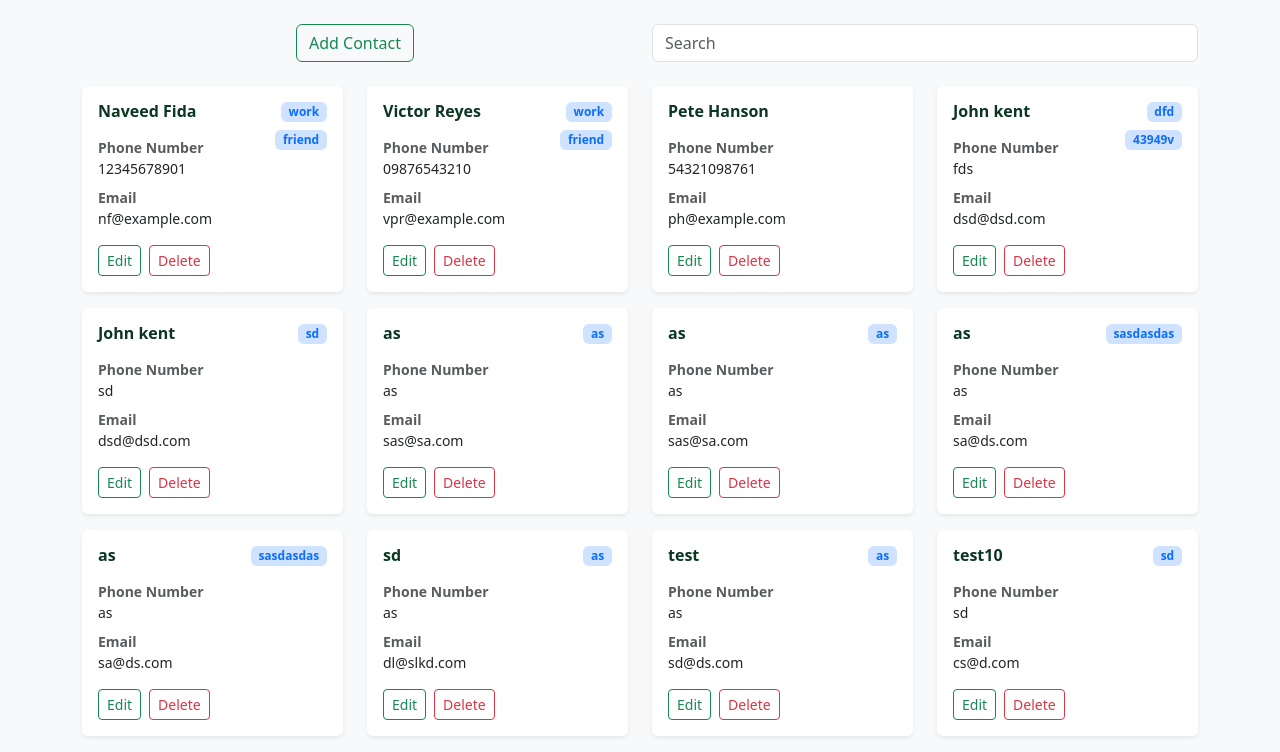
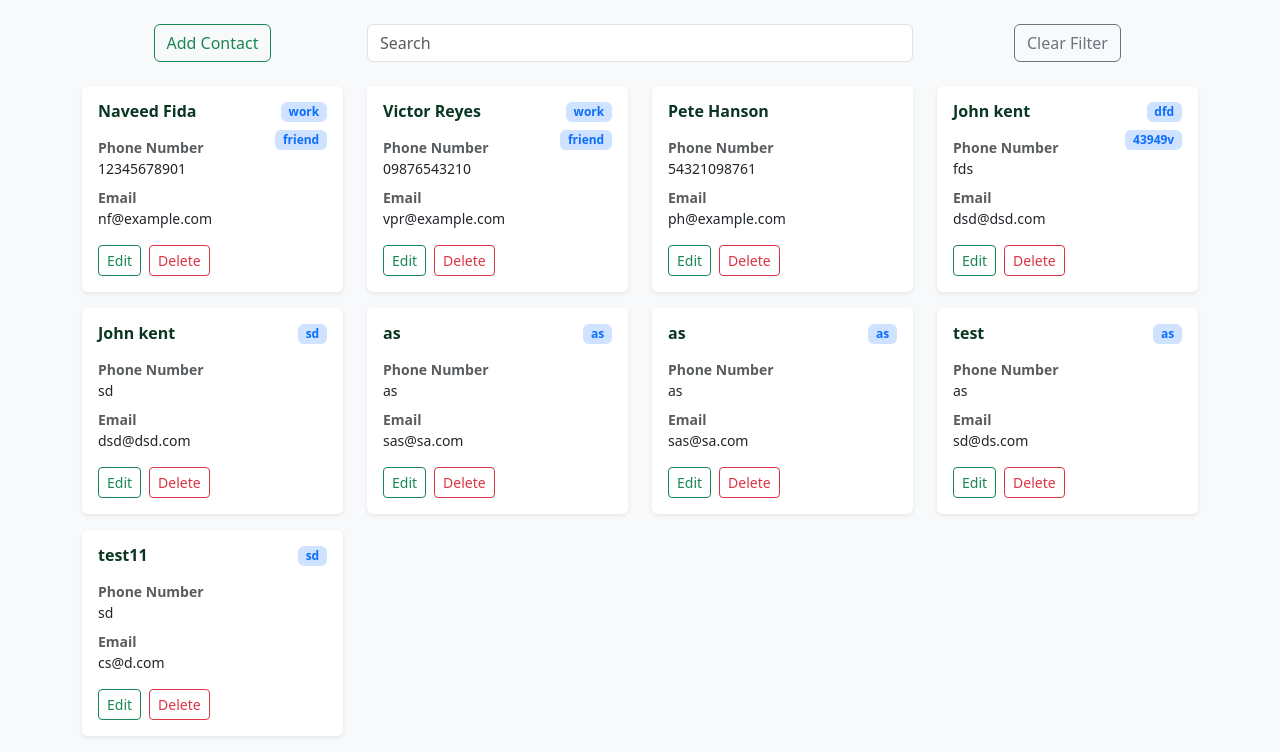
Before and after one commit to flash-ost/launch-school, a Node server app: page / in a window 1280 px wide. Shown: the part 193-945 px from the top of the page. Run offline with Node 20, Linux system fonts and the light colour scheme; some libraries are stand-ins or nearby versions.

Commit message:
LSbot feedback changes

```diff
--- a/js239/contact_manager_node/data/contacts.json
+++ b/js239/contact_manager_node/data/contacts.json
@@ -49,27 +49,6 @@
     "id": 7
   },
   {
-    "full_name": "as",
-    "phone_number": "as",
-    "email": "sa@ds.com",
-    "tags": "sasdasdas",
-    "id": 8
-  },
-  {
-    "full_name": "as",
-    "phone_number": "as",
-    "email": "sa@ds.com",
-    "tags": "sasdasdas",
-    "id": 9
-  },
-  {
-    "full_name": "sd",
-    "phone_number": "as",
-    "email": "dl@slkd.com",
-    "tags": "as",
-    "id": 10
-  },
-  {
     "full_name": "test",
     "phone_number": "as",
     "email": "sd@ds.com",
@@ -77,7 +56,7 @@
     "id": 11
   },
   {
-    "full_name": "test10",
+    "full_name": "test11",
     "phone_number": "sd",
     "email": "cs@d.com",
     "tags": "sd",
--- a/js239/contact_manager_node/public/javascripts/app.js
+++ b/js239/contact_manager_node/public/javascripts/app.js
@@ -43,6 +43,21 @@ async function renderHome() {
       }).map(card => card.classList.add('d-none'));
     }
   })
+
+  cardsContainer.addEventListener('click', event => {
+  if (event.target.href && event.target.href.includes('#contacts/delete/')) {
+    if (confirm('Do you want to delete this contact?')) deleteContact(event.target);
+  }
+
+  const clearButton = document.getElementById('clear-filter');
+  clearButton.addEventListener('click', event => {
+    const input = searchField.value.trim().toLowerCase();
+
+    cards.forEach(card => {
+      card.classList.toggle('d-none', !nameMatches(card, input));
+    });
+  });
+});
 }
 
 async function renderContactForm() {
@@ -106,6 +121,8 @@ async function saveContact(form) {
     if (!response.ok) {
       throw Error('Could not save contact');
     }
+
+    alert('Contact saved successfully!');
   } catch (error) {
     alert(error.message);
   } finally {
@@ -124,9 +141,12 @@ async function deleteContact(target) {
       },
       body: data,
     });
+
     if (!response.ok) {
       throw Error('Could not delete contact');
     }
+
+    alert('Contact deleted successfully!');
   } catch (error) {
     alert(error.message);
   } finally {
@@ -146,6 +166,10 @@ function tagMatches(card, tag) {
     .includes(tag);
 }
 
+function clearFilter() {
+
+}
+
 // Listen for navigation
 window.addEventListener('hashchange', renderPage);
 
@@ -156,9 +180,3 @@ document.addEventListener('submit', event => {
   event.preventDefault();
   saveContact(event.target);
 });
-
-document.addEventListener('click', event => {
-  if (event.target.href && event.target.href.includes('#contacts/delete/')) {
-    deleteContact(event.target);
-  }
-});
--- a/js239/contact_manager_node/public/templates/home.handlebars
+++ b/js239/contact_manager_node/public/templates/home.handlebars
@@ -1,11 +1,32 @@
 <div class="view">
-  <div class="row well mb-4">
+  {{!-- <div class="row well mb-4">
     <div class="text-center col-sm-6">
       <a href="#contacts/new" class="btn btn-outline-success">Add Contact</a>
     </div>
 
     <div class="text-center col-sm-6">
       <input id="search" type="text" class="form-control contact-name-search" placeholder="Search">
+    </div>
+  </div> --}}
+
+  <div class="row well mb-4 align-items-center">
+    <div class="col-sm-3 text-center">
+      <a href="#contacts/new" class="btn btn-outline-success">
+        Add Contact
+      </a>
+    </div>
+
+    <div class="col-sm-6">
+      <input id="search" type="text"
+            class="form-control contact-name-search"
+            placeholder="Search">
+    </div>
+
+    <div class="col-sm-3 text-center">
+      <button id="clear-filter" type="button"
+              class="btn btn-outline-secondary">
+        Clear Filter
+      </button>
     </div>
   </div>
 
```
Also changed, not shown: js239/contact_manager_node/public/javascripts/script.js (deleted, +0 -54 lines).
